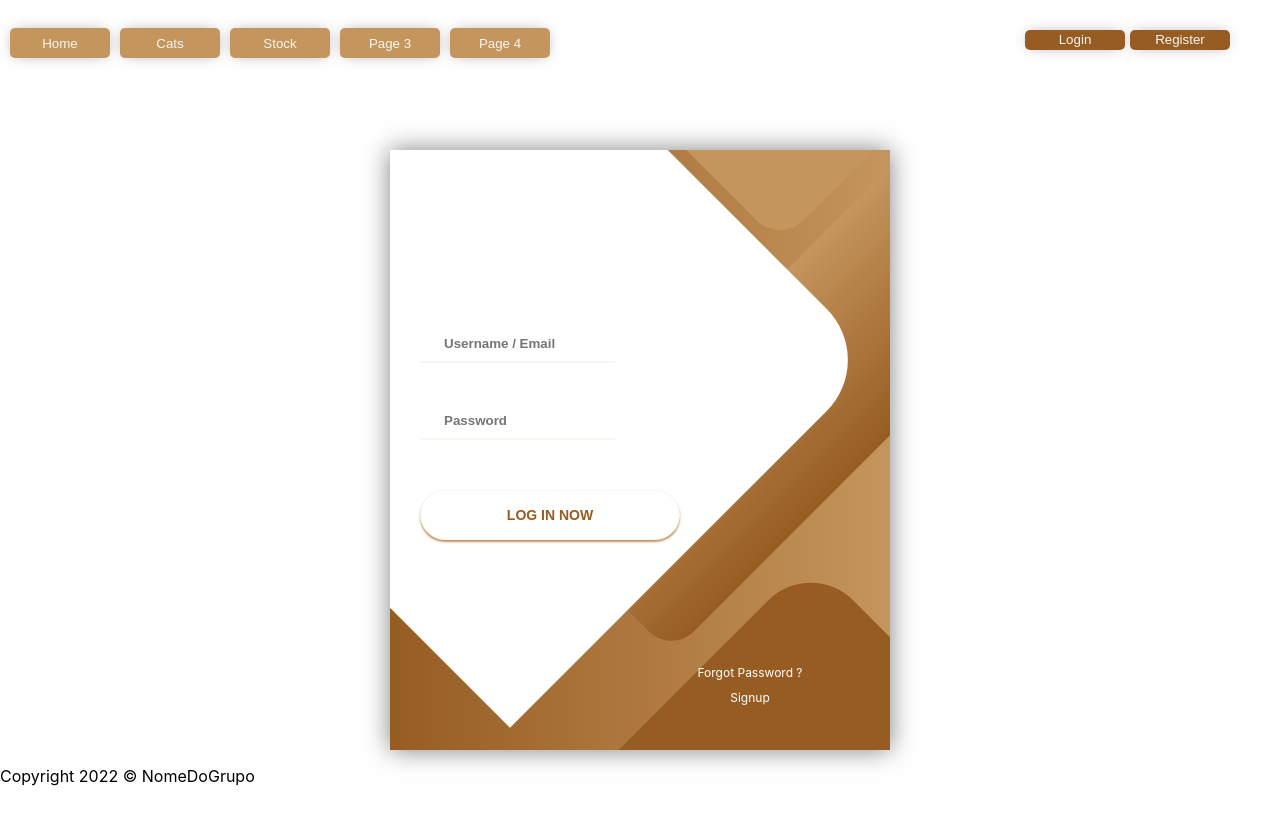
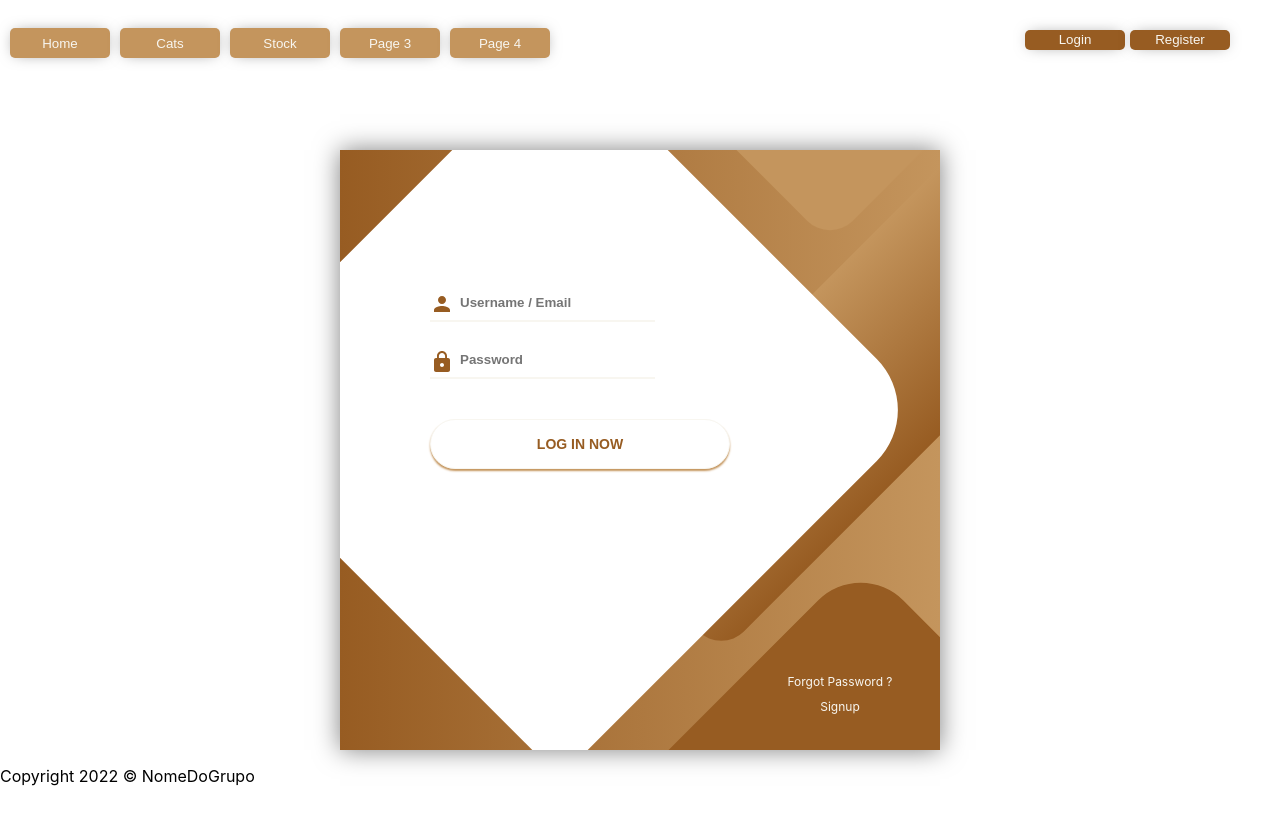
Before and after one commit to MauroSerrano-dev/MyCattery, a Next.js app: page /login in a window 1280 px wide. Shown: the top 824 px of the page. Built offline with nearby package versions, Linux system fonts and the light colour scheme.

Commit message:
login e registar

```diff
--- a/pages/login.jsx
+++ b/pages/login.jsx
@@ -2,6 +2,8 @@ import { useState, useEffect } from "react";
 import { useRouter } from "next/router";
 import { refreshPage } from "./menu";
 import Link from "next/link";
+import PersonIcon from '@mui/icons-material/Person';
+import LockIcon from '@mui/icons-material/Lock';
 
 export default function Login() {
   const [usernameOrEmail, setUsernameOrEmail] = useState("");
@@ -57,7 +59,7 @@ export default function Login() {
             </div>
             <div className="login__field">
 
-              <i className="login__icon fas fa-lock"></i>
+              <i className="login__icon fas fa-lock"> <PersonIcon/> </i>
               <input
                 className="login__input"
                 type="password"
@@ -66,7 +68,7 @@ export default function Login() {
                 placeholder="Password"
               />
             </div>
-            <i className="button__icon fas fa-chevron-right"></i>
+            <i className="button__icon fas fa-chevron-right"> <LockIcon/> </i>
             <input
               value={"Log In Now"} type={"button"} className="button login__submit" onClick={() => setForm()} />
 
--- a/styles/globals.css
+++ b/styles/globals.css
@@ -161,7 +161,7 @@ a {
 	background: linear-gradient(90deg, #975C22, #C4955D);
 	position: relative;
 	height: 600px;
-	width: 500px;
+	width: 600px;
 	box-shadow: 0px 0px 24px rgba(0, 0, 0, 0.5);
 }
 
@@ -169,6 +169,7 @@ a {
 	z-index: 1;
 	position: relative;
 	height: 100%;
+	left: 40px;
 }
 
 .screen__background {
@@ -191,7 +192,6 @@ a {
 	height: 520px;
 	width: 520px;
 	background: #FFF;
-	top: -50px;
 	right: 120px;
 	border-radius: 0 72px 0 0;
 }
@@ -224,19 +224,21 @@ a {
 }
 
 .login {
-	width: 320px;
-	padding: 30px;
-	padding-top: 156px;
+	width: 400px;
+	padding: 50px;
+	padding-top: 125px;
 }
 
 .login__field {
-	padding: 20px 0px;
+	padding: 10px 0px;
 	position: relative;
 }
 
 .login__icon {
 	position: absolute;
-	top: 30px;
+	font-size: 24px;
+	top: -40px;
+	margin-left: auto;
 	color: #975C22;
 }
 
@@ -245,7 +247,7 @@ a {
 	border-bottom: 2px solid #F8F6F0;
 	background: none;
 	padding: 10px;
-	padding-left: 24px;
+	padding-left: 30px;
 	font-weight: 700;
 	width: 75%;
 	transition: .2s;
@@ -285,9 +287,11 @@ a {
 }
 
 .button__icon {
+	position: absolute;
 	font-size: 24px;
+	top: 200px;
 	margin-left: auto;
-	color: #7875B5;
+	color: #975C22;
 }
 
 .social-login {
@@ -322,18 +326,18 @@ a {
   flex-direction: column;
   align-items: center;
   position: relative;
-  left: 110px;
-  top: 90px;
+  left: 160px;
+  top: 150px;
 }
 
 .links a {
   margin: 5px 0;
   font-size: 0.75em;
-  color: white;
+  color: #F8F6F0;
   text-decoration: beige;
 }
 
 .links a:hover {
-  color: #975C22;
+  color: #C4955D;
 }
 /* ------------END-------------- */
```
